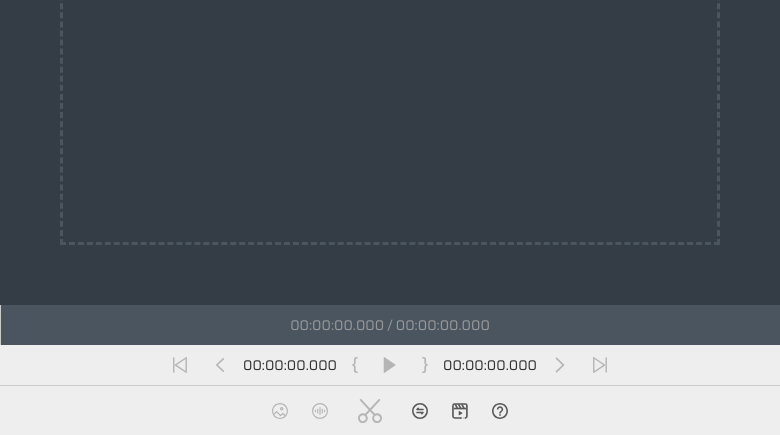
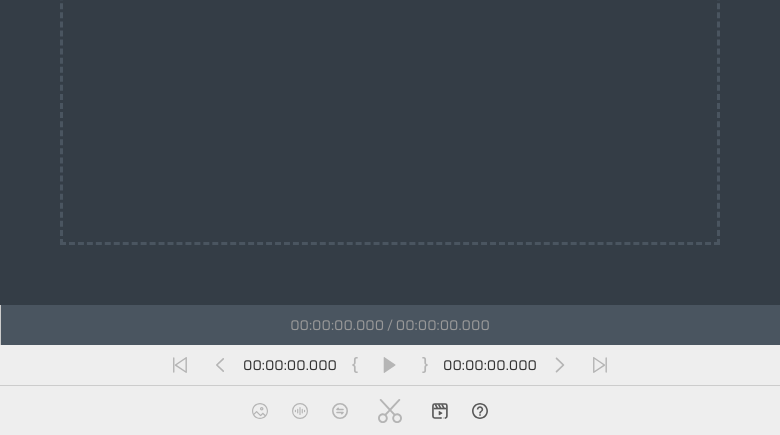
Before and after one commit to seatwork/app-lossless-cut, an Electron app: page app/index.html in a window 780 px wide. Shown: the part 365-800 px from the top of the page. Drawn offline with Linux system fonts and the light colour scheme; no server answers.

Commit message:
Update index.html

```diff
--- a/app/index.html
+++ b/app/index.html
@@ -34,11 +34,12 @@
 
       <div class="features">
         <button class="capture" title="Capture Image" disabled></button>
-        <button class="extract" title="Extract Audio" disabled></button>
+        <button class="extract" title="Extract Audio as MP3" disabled></button>
+        <button class="convert" title="Cut Video as MP4" disabled></button>
         <button class="cut" title="Lossless Cut" disabled></button>
-        <button class="convert" title="Cut to MP4"></button>
         <button class="open-files" title="Merge Videos"></button>
         <button class="help" title="Help"></button>
+        <button disabled></button>
       </div>
     </div>
 
```
